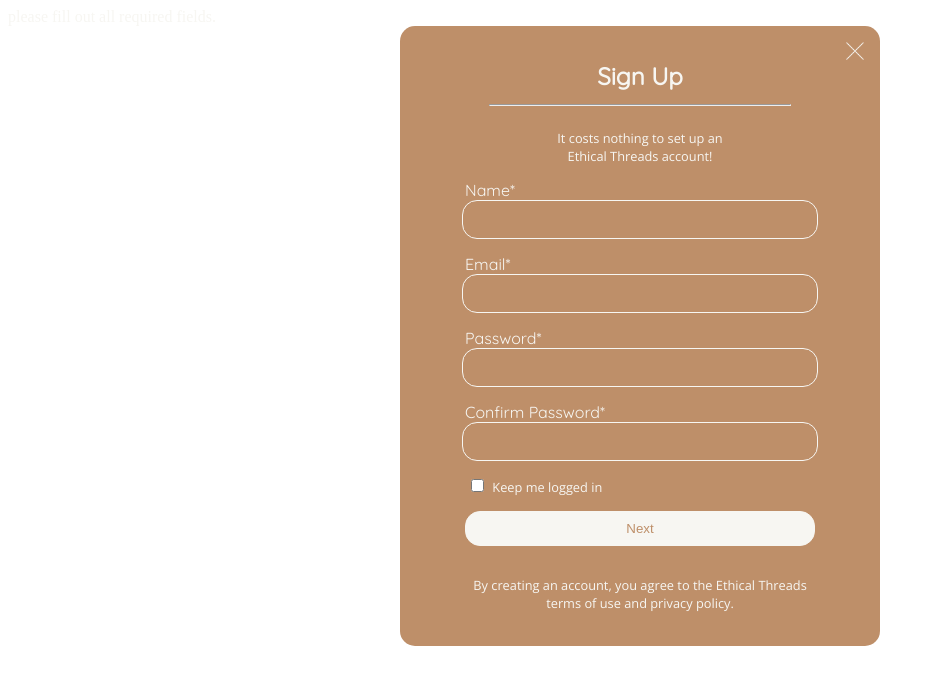
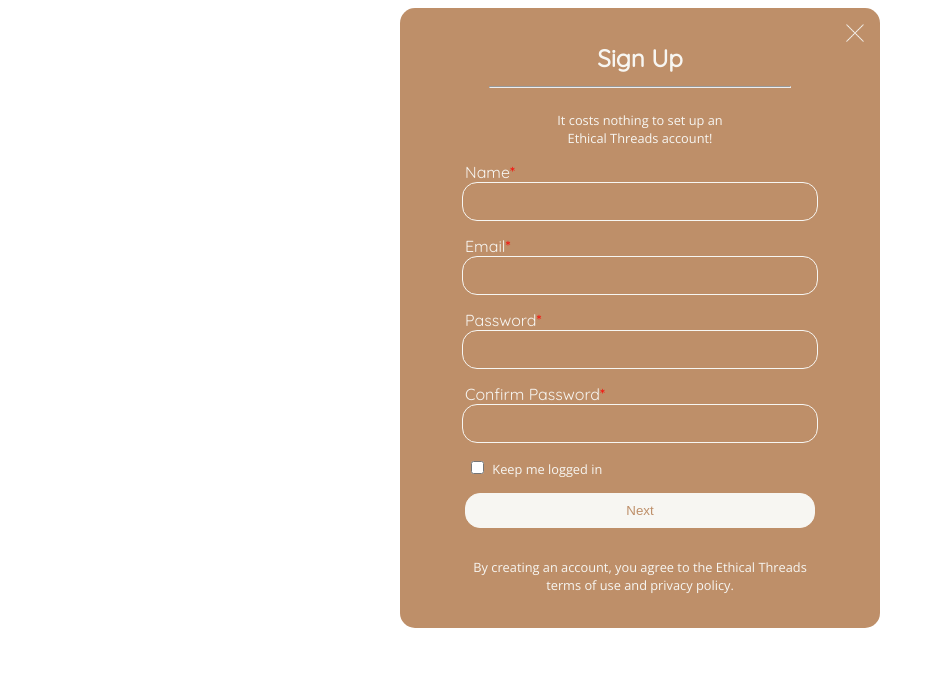
Before and after one commit to nayeonr/itp460-ethical-threads, a PHP site: page /signup.php in a window 1280 px wide. Shown: the top 685 px of the page, without its empty margins (0-929 px from the left). Run offline with PHP 8.4, Linux system fonts and the light colour scheme.

Commit message:
login + signup fixed

```diff
--- a/ft-login-N/login.css
+++ b/ft-login-N/login.css
@@ -73,7 +73,7 @@
 			text-decoration: none;
 		}
 
-		#next-text {
+		#next-text1 {
 			color: #BE8F69;
 		}
 
--- a/ft-login-N/signup.css
+++ b/ft-login-N/signup.css
@@ -78,7 +78,7 @@
 			text-decoration: none;
 		}
 
-		#next-text {
+		#next-text2 {
 			color: #BE8F69;
 		}
 
@@ -89,3 +89,7 @@
 			margin-right: 10px;
 			margin: 0px auto;
 		}
+
+		.text-danger {
+			color: red;
+		}
--- a/ft-login-N/signup.php
+++ b/ft-login-N/signup.php
@@ -1,20 +1,19 @@
 <?php
 
+	require '../ft-login-N/config.php';
 	session_start();
-	require '../ft-login-N/config.php';
 
-	// check for empty field
+	// all fields are filled out
 	if ( !isset($_POST['fullname']) || trim($_POST['fullname'] == '') ||
 		 !isset($_POST['email']) || trim($_POST['email'] == '') ||
 		 !isset($_POST['password']) || trim($_POST['password'] == '') ||
 		 !isset($_POST['password2']) || trim($_POST['password2'] == '') )
 	{
-		$error = "please fill out all required fields.";
+
 	}
 	else
 	{
 		// all fields are filled out
-
 		$mysqli = new mysqli(DB_HOST, DB_USER, DB_PASS, DB_NAME);
 
 			// check for errors
@@ -48,13 +47,13 @@
 
 			if ( $results_users->num_rows > 0 ) {
 				// email is taken
-			$error = "be more original. email is already registered.";
+				$error = "Be more original. Email is already registered.";
 			}
 			else {
 				// valid email
 				if ( $password != $password2 ) {
 					// passwords do not match
-				$error = "passwords do not match.";
+					$error = "Passwords do not match.";
 				} else {
 					// passwords match
 
@@ -71,6 +70,8 @@
 						$mysqli->close();
 						exit();
 					}
+
+					$error = "$name was succesfully registered!";
 				}
 			}
 
@@ -95,12 +96,7 @@
 <body>
 	<div id="overlay2" class="overlay">
 
-	<form action="signup.php" method="POST">
-		<?php if ( isset($error) && trim($error) != '' ) : ?>
-			<?php echo $error; ?>
-		<?php else : ?>
-			<?php echo $name; ?> was succesfully registered!
-		<?php endif; ?>
+	<form action="signup.php" method="POST" id="signup-form">
 
 	<div id="signup-everything">
 		<a href="../ft-home-a/home.html"><img src="../ft-login-N/exit.png" alt="exit" id="close-signup"></a>
@@ -171,8 +167,8 @@
             	Welcome to Ethical Threads!
             <?php endif; ?> -->
 
-            <div id="next-btn">
-            	<button id="next-text" class="login-buttons" type="submit">Next</button>
+            <div class="next-btn">
+            	<button id="next-text2" class="login-buttons" type="submit">Next</button>
             </div> <!-- #next-btn -->
 		</div> <!-- #signup -->
 
@@ -184,8 +180,23 @@
 	</div> <!-- #signup-everything -->
 	</div> <!-- .overlay -->
 
+	<div>
+			<?php
+				if ( isset($error) && trim($error) != '' ) {
+					echo "<script>alert('$error');</script>";
+				}
+			?>
+		</div>
+
 	<script>
-		document.querySelector('form').onsubmit = function() {
+
+		/* <?php if (isset($error) && trim($error) !== '') : ?>
+            alert('<?php echo $error; ?>');
+        <?php elseif (isset($name)) : ?>
+            alert('<?php echo $name; ?> was successfully registered!');
+        <?php endif; ?> */
+
+		document.getElementById('signup-form').onsubmit = function() {
 			var user_name = document.getElementById('fullname-id').value;
 			var user_email = document.getElementById('email-id').value;
 			var user_password = document.getElementById('password-id').value;
```
Also changed, not shown: ft-login-N/login.php (+8 -8 lines). Lines whose indentation alone changed are shown as unchanged.
